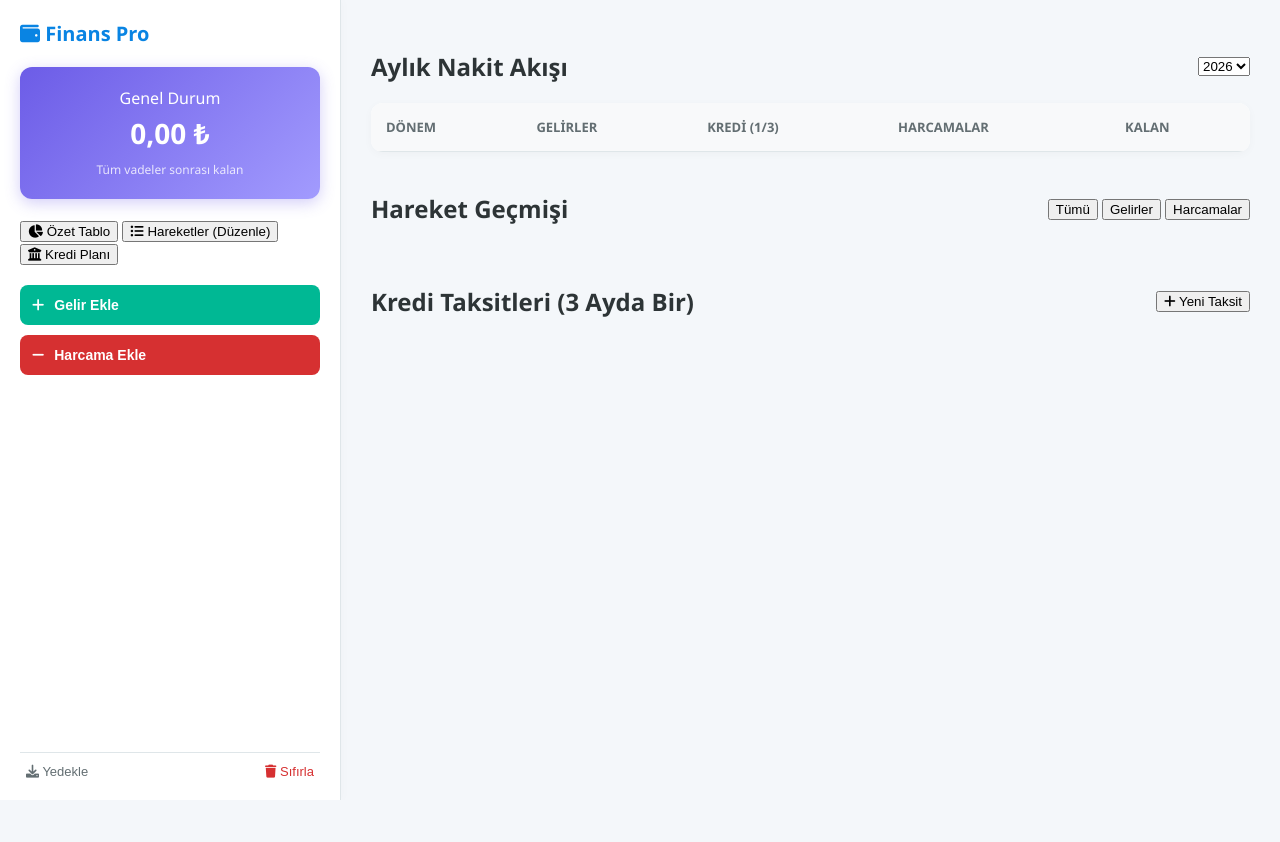
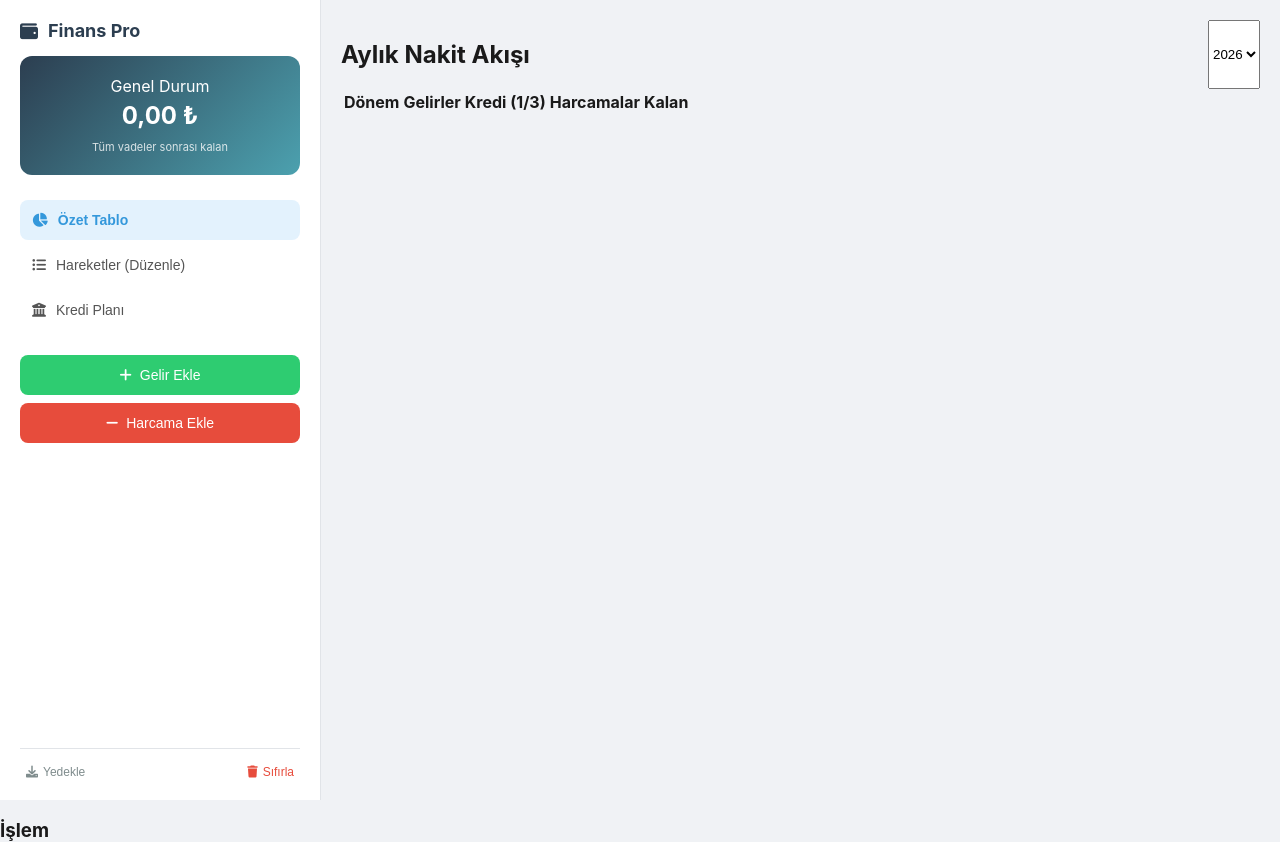
Before and after one commit to Hrnerdl/Butce_takip, a plain HTML site: page index.html in a window 1280 px wide. Before the commit the page ends 800 px from the top, so only its background shows below. Drawn offline with Linux system fonts and the light colour scheme.

Commit message:
Update style.css

```diff
--- a/style.css
+++ b/style.css
@@ -1,69 +1,44 @@
 :root {
-    --bg-color: #f4f7fa;
-    --sidebar-bg: #ffffff;
-    --text-primary: #2d3436;
-    --green: #00b894;
-    --red: #d63031;
-    --blue: #0984e3;
-    --orange: #e17055;
-    --border: #dfe6e9;
+    --bg-color: #f0f2f5;
+    --sidebar-bg: #fff;
+    --text-main: #1a1a1a;
+    --green: #2ecc71;
+    --red: #e74c3c;
+    --blue: #3498db;
+    --gray: #95a5a6;
+    --border: #e1e4e8;
 }
 
-body { margin: 0; font-family: 'Segoe UI', system-ui, sans-serif; background: var(--bg-color); color: var(--text-primary); height: 100vh; overflow: hidden; }
-
+body { margin: 0; font-family: -apple-system, BlinkMacSystemFont, "Segoe UI", Roboto, Helvetica, Arial, sans-serif; background: var(--bg-color); color: var(--text-main); height: 100vh; overflow: hidden; }
 .app-container { display: flex; height: 100%; }
 
 /* SIDEBAR */
-.sidebar { width: 300px; background: var(--sidebar-bg); border-right: 1px solid var(--border); padding: 20px; display: flex; flex-direction: column; gap: 20px; box-shadow: 2px 0 10px rgba(0,0,0,0.02); z-index: 10; }
-.sidebar header h1 { margin: 0; font-size: 20px; color: var(--blue); }
+.sidebar { width: 280px; background: var(--sidebar-bg); border-right: 1px solid var(--border); padding: 20px; display: flex; flex-direction: column; gap: 15px; z-index: 10; flex-shrink: 0; }
+.sidebar header h1 { font-size: 18px; margin: 0; color: #2c3e50; display: flex; align-items: center; gap: 10px; }
 
-.balance-card { background: linear-gradient(135deg, #6c5ce7, #a29bfe); color: white; padding: 20px; border-radius: 12px; text-align: center; box-shadow: 0 4px 15px rgba(108, 92, 231, 0.3); }
-.balance-card h2 { margin: 5px 0; font-size: 28px; }
-.balance-card small { opacity: 0.8; font-size: 12px; }
+.balance-card { background: linear-gradient(135deg, #2c3e50, #4ca1af); color: white; padding: 20px; border-radius: 12px; text-align: center; margin-bottom: 10px; }
+.balance-card h2 { margin: 5px 0; font-size: 24px; }
+.balance-card small { font-size: 11px; opacity: 0.8; }
 
-.action-buttons { display: flex; flex-direction: column; gap: 10px; }
-.btn { border: none; padding: 12px; border-radius: 8px; font-weight: 600; cursor: pointer; display: flex; align-items: center; gap: 10px; transition: transform 0.1s; color: white; font-size: 14px; }
-.btn:active { transform: scale(0.98); }
+.nav-menu { display: flex; flex-direction: column; gap: 5px; }
+.nav-btn { background: none; border: none; padding: 12px; text-align: left; cursor: pointer; border-radius: 8px; font-size: 14px; color: #555; display: flex; align-items: center; gap: 10px; transition: 0.2s; }
+.nav-btn:hover { background: #f8f9fa; color: var(--blue); }
+.nav-btn.active { background: #e3f2fd; color: var(--blue); font-weight: 600; }
+
+.action-buttons { display: flex; flex-direction: column; gap: 8px; margin-top: 10px; }
+.btn { border: none; padding: 12px; border-radius: 8px; color: white; cursor: pointer; font-weight: 500; font-size: 14px; display: flex; align-items: center; justify-content: center; gap: 8px; }
 .btn-green { background: var(--green); }
 .btn-red { background: var(--red); }
-.btn-blue { background: var(--blue); }
+.btn-sm { padding: 8px 15px; background: var(--blue); color: white; border: none; border-radius: 6px; cursor: pointer; }
 
-.mini-settings { margin-top: auto; display: flex; justify-content: space-between; border-top: 1px solid var(--border); padding-top: 10px; }
-.btn-text { background: none; border: none; color: #636e72; cursor: pointer; font-size: 13px; }
+.mini-settings { margin-top: auto; padding-top: 15px; border-top: 1px solid var(--border); display: flex; justify-content: space-between; }
+.btn-text { background: none; border: none; color: #7f8c8d; cursor: pointer; font-size: 12px; display: flex; align-items: center; gap: 5px; }
 .text-danger { color: var(--red); }
 
-/* MAIN CONTENT */
-.main-content { flex: 1; padding: 30px; overflow-y: auto; display: flex; flex-direction: column; gap: 20px; }
+/* MAIN */
+.main-content { flex: 1; padding: 20px; overflow-y: auto; position: relative; }
+.view-section { display: none; animation: fadeIn 0.3s; }
+.view-section.active { display: block; }
+@keyframes fadeIn { from { opacity: 0; transform: translateY(5px); } to { opacity: 1; } }
 
-.table-header { display: flex; justify-content: space-between; align-items: center; }
-.dashboard-table { width: 100%; border-collapse: collapse; background: white; border-radius: 12px; overflow: hidden; box-shadow: 0 2px 10px rgba(0,0,0,0.03); }
-.dashboard-table th, .dashboard-table td { padding: 15px; border-bottom: 1px solid var(--border); text-align: left; }
-.dashboard-table th { background: #f8f9fa; font-weight: 600; color: #636e72; font-size: 13px; text-transform: uppercase; }
-.dashboard-table tr:hover { background: #f1f2f6; }
-.text-right { text-align: right; }
-
-/* Kredi Tagleri */
-.loan-tags-container { display: flex; flex-wrap: wrap; gap: 10px; }
-.loan-tag { background: white; padding: 10px 15px; border-radius: 8px; border: 1px solid var(--border); font-size: 13px; display: flex; align-items: center; gap: 10px; min-width: 200px; justify-content: space-between; }
-.loan-tag span { font-weight: bold; }
-.loan-tag button { background: none; border: none; color: var(--red); cursor: pointer; }
-
-/* Modal */
-.modal-overlay { position: fixed; top: 0; left: 0; width: 100%; height: 100%; background: rgba(0,0,0,0.5); display: none; justify-content: center; align-items: center; z-index: 100; }
-.modal-overlay.active { display: flex; }
-.modal-card { background: white; width: 90%; max-width: 400px; border-radius: 12px; padding: 20px; box-shadow: 0 10px 30px rgba(0,0,0,0.2); animation: popIn 0.3s; }
-.modal-header { display: flex; justify-content: space-between; margin-bottom: 20px; align-items: center; }
-.close-icon { background: none; border: none; font-size: 18px; cursor: pointer; }
-.modal-body input { width: 100%; padding: 10px; margin-bottom: 15px; border: 1px solid #dfe6e9; border-radius: 6px; box-sizing: border-box; font-size: 16px; }
-.modal-body label { display: block; margin-bottom: 5px; font-size: 12px; font-weight: 600; color: #636e72; }
-
-@keyframes popIn { from { transform: scale(0.9); opacity: 0; } to { transform: scale(1); opacity: 1; } }
-
-/* Mobile Responsive */
-@media (max-width: 768px) {
-    .app-container { flex-direction: column; height: auto; overflow: visible; }
-    .sidebar { width: 100%; box-sizing: border-box; border-right: none; border-bottom: 1px solid var(--border); padding: 15px; }
-    .main-content { padding: 15px; }
-    .dashboard-table { font-size: 12px; }
-    .dashboard-table th, .dashboard-table td { padding: 10px 5px; }
-}
+.table-header { display: flex; justify-content: space-between; align
```
